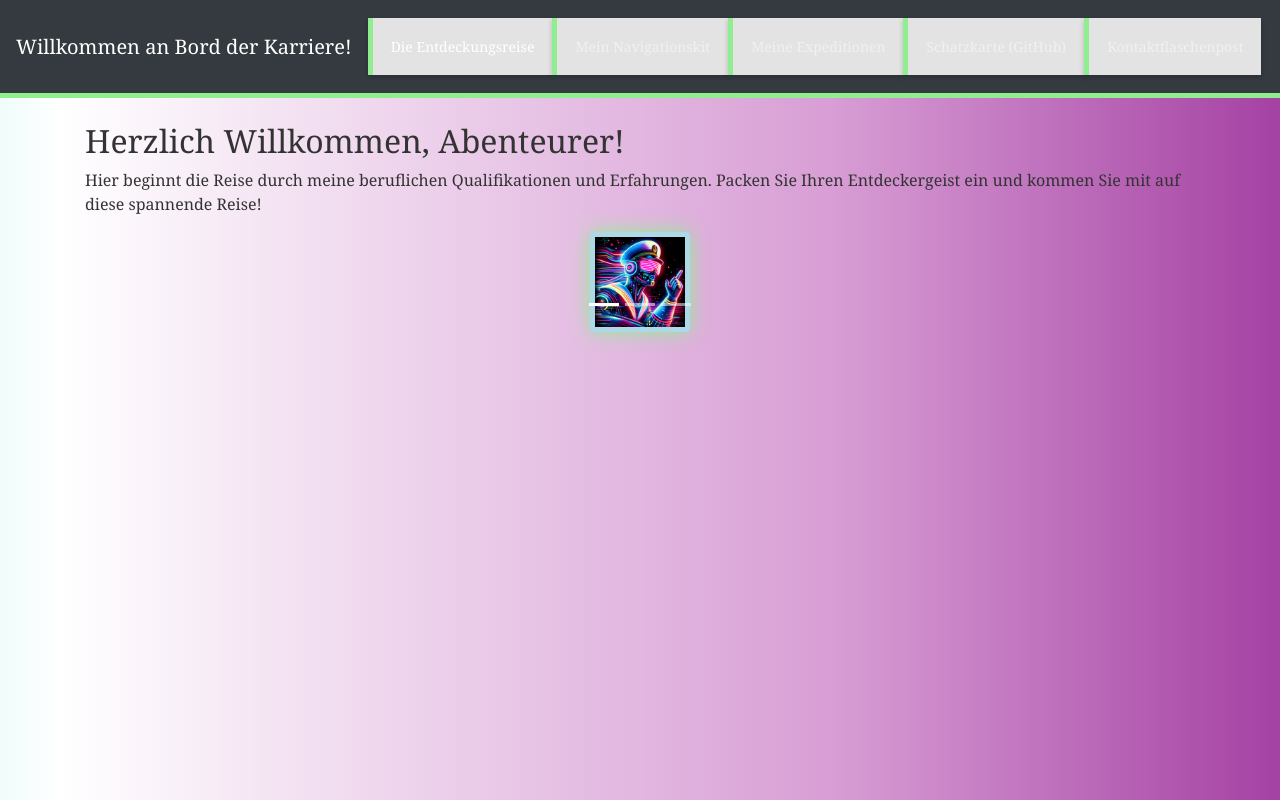
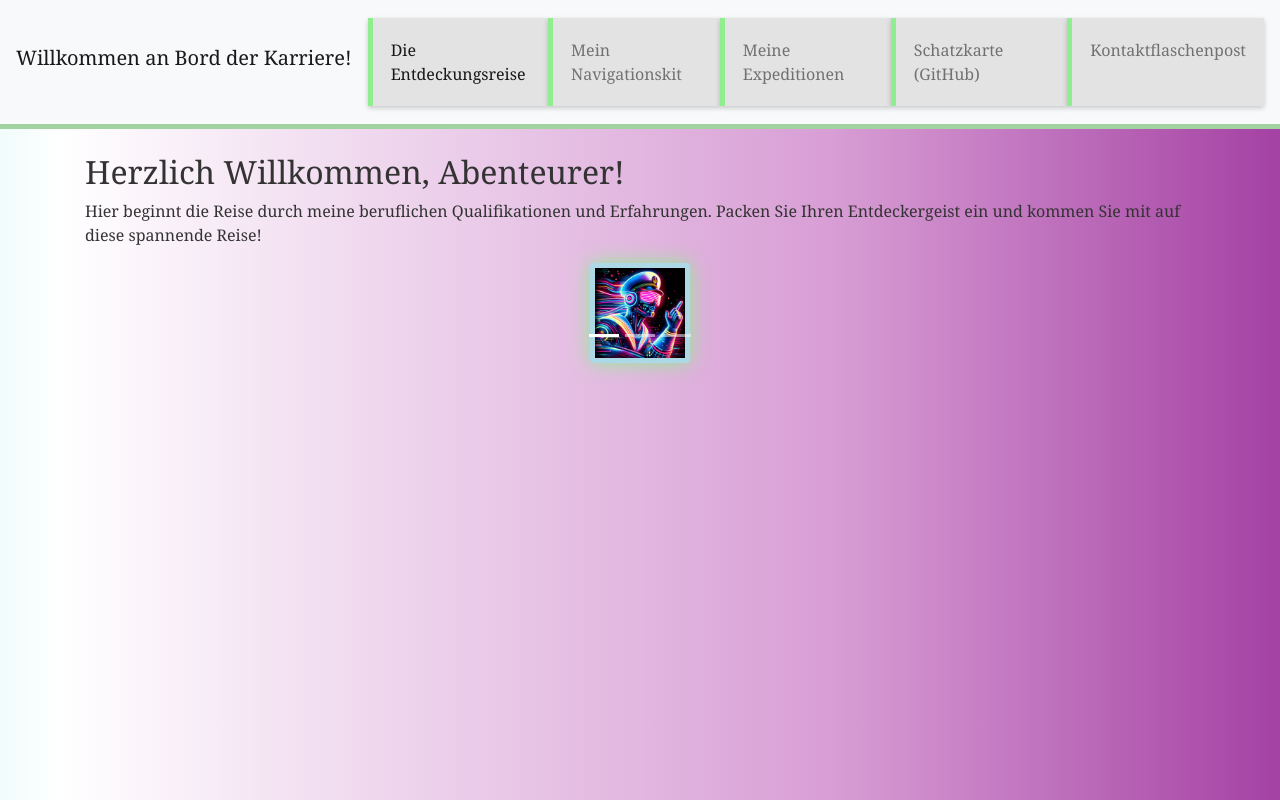
Before and after one commit to DimitriBelton/RichtigerLebenslauf, a plain HTML site: page index.html in a window 1280 px wide. Drawn offline with nearby package versions, Linux system fonts and the light colour scheme.

Commit message:
new index

```diff
--- a/index.html
+++ b/index.html
@@ -4,14 +4,12 @@
     <meta charset="UTF-8">
     <meta name="viewport" content="width=device-width, initial-scale=1.0">
     <title>Die Reise meiner Karriere</title>
-    <!-- Hinzufügen von Bootstrap CSS -->
     <link rel="stylesheet" href="https://stackpath.bootstrapcdn.com/bootstrap/4.3.1/css/bootstrap.min.css">
     <link rel="stylesheet" type="text/css" href="indexstyles.css">
 </head>
 <body>
-    <!-- Hinzufügen von Bootstrap Navigation Bar -->
-    <nav class="navbar navbar-expand-lg navbar-dark bg-dark">
-        <a class="navbar-brand" href="#">Willkommen an Bord der Karriere!</a>
+    <header class="navbar navbar-expand-lg navbar-light bg-light">
+        <h1 class="navbar-brand">Willkommen an Bord der Karriere!</h1>
         <button class="navbar-toggler" type="button" data-toggle="collapse" data-target="#navbarNav" aria-controls="navbarNav" aria-expanded="false" aria-label="Toggle navigation">
             <span class="navbar-toggler-icon"></span>
         </button>
@@ -34,7 +32,7 @@
                 </li>
             </ul>
         </div>
-    </nav>
+    </header>
     <main class="container mt-4">
         <section>
             <h2>Herzlich Willkommen, Abenteurer!</h2>
--- a/indexstyles.css
+++ b/indexstyles.css
@@ -23,22 +23,25 @@ body {
     border-radius: 10px;
 }
 
-.navbar {
-    background-color: #ADD8E6; /* Ändert die Hintergrundfarbe der Navigationsleiste */
-    color: #fff; /* Ändert die Textfarbe der Navigationsleiste */
-    border-bottom: 5px solid #90EE90; /* Ändert die Farbe der unteren Grenze der Navigationsleiste */
+header.navbar {
+    background-color: #a0d0d6; /* Neue Farbe für einen einzigartigen Look */
+    color: #444;
+    border-bottom: 5px solid #a2d2a2; /* Neue Farbe für Konsistenz */
+    transition: all 0.5s ease;
 }
 
-.navbar-nav .nav-link {
+header.navbar .nav-link {
     text-decoration: none;
-    color: #fff; /* Ändert die Textfarbe der Navigationslinks */
-    font-size: 14px; /* Verkleinert die Schriftgröße der Navigationslinks */
+    color: #444;
+    padding: 10px 15px;
+    transition: all 0.5s ease;
 }
 
-.navbar-nav .nav-link:hover,
-.navbar-nav .nav-link:focus {
-    background-color: #90EE90; /* Ändert die Hintergrundfarbe der Navigationslinks beim Überfahren oder Fokussieren */
-    color: #333; /* Ändert die Textfarbe der Navigationslinks beim Überfahren oder Fokussieren */
+header.navbar .nav-link:hover,
+header.navbar .nav-link:focus {
+    background-color: #a2d2a2; /* Neue Farbe für einen subtilen Effekt */
+    color: #444;
+    border-radius: 8px;
 }
 
 footer {
```
